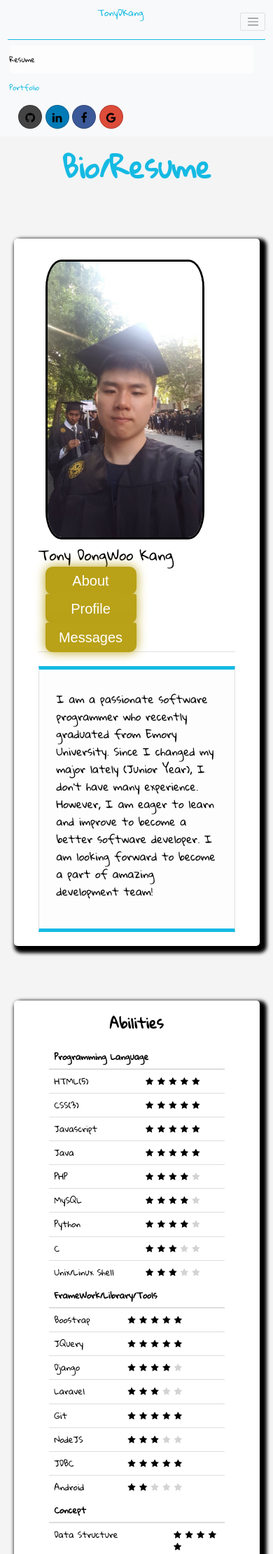
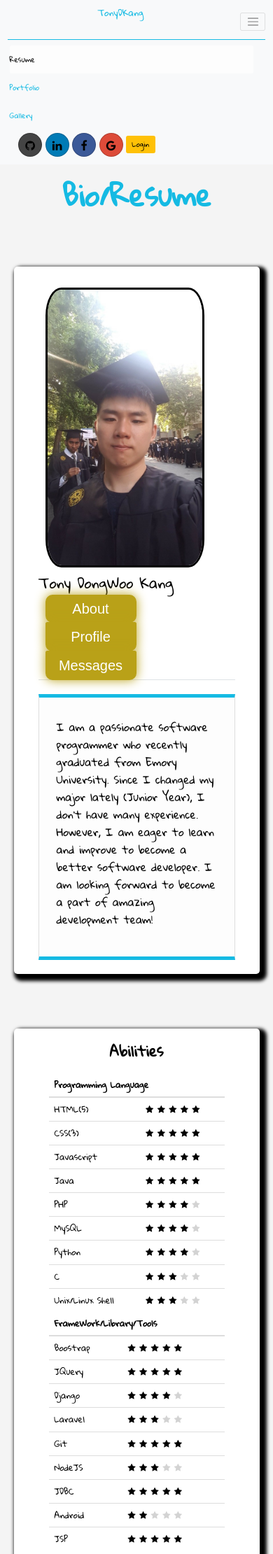
Before and after one commit to xhslrkd/blog, a Django app: page /resume/ in a window 390 px wide, after a click that opens the changed part; the page is wider, and only the part inside the window is pictured. Shown: the top 2221 px of that part at 70% size. Run offline with Django 3.2, Linux system fonts and the light colour scheme; some libraries are stand-ins or nearby versions.

Commit message:
gallery
created gallery as well as minor upgrdae

```diff
--- a/base/views.py
+++ b/base/views.py
@@ -3,6 +3,7 @@ from django.http import HttpResponseRedirect
 from django.shortcuts import render
 from django.core.mail import send_mail, BadHeaderError
 from base.forms import ContactForm
+from base.forms import SubscriberForm
 def index(request):
 	return render(request, 'index.html', {'title':'Home'})
 
@@ -11,6 +12,15 @@ def resume(request):
 
 def portfolio(request):
 	return render(request, 'portfolio.html', {'title':'Projects'})
+
+
+def gallery(request):
+	return render(request, 'gallery.html', {'title':'Gallery'})
+
+
+def log_in(request):
+	form = SubscriberForm()
+	return render(request, 'log_in.html', {'form': form, 'title': 'Subscriber Sign in/up'})
 
 def email(request):
 	if request.method == 'POST':
--- a/blog/settings.py
+++ b/blog/settings.py
@@ -37,8 +37,7 @@ INSTALLED_APPS = [
     'django.contrib.sessions',
     'django.contrib.messages',
     'django.contrib.staticfiles',
-	'base',
-	'crispy_forms',
+	'base'
 ]
 
 MIDDLEWARE = [
--- a/blog/urls.py
+++ b/blog/urls.py
@@ -27,6 +27,8 @@ urlpatterns = [
 	path('', views.index, name = 'home'),
 	path('resume/', views.resume, name = 'resume'),
 	path('portfolio/', views.portfolio, name = 'portfolio'),
-	path('email/', views.email, name = 'email')
+	path('email/', views.email, name = 'email'),
+	path('gallery/', views.gallery, name = 'gallery'),
+	path('log_in/', views.log_in, name='log_in')
 
 ] + static(settings.STATIC_URL, document_root=settings.STATIC_ROOT)
--- a/static/blog/styling.css
+++ b/static/blog/styling.css
@@ -385,3 +385,20 @@ nav > div a.nav-item.nav-link:focus
 .tab-content {
 	margin-top: 20px;
 }
+
+.gallery-container {
+    flex-direction: column;
+    background-color:black;
+   color: white;
+   justify-content:center;
+
+}
+
+.pick {
+    margin:10px;
+    border: 2px double white;
+}
+
+p {
+    display:inline-block;
+}
--- a/templates/base.html
+++ b/templates/base.html
@@ -67,25 +67,38 @@
   <div class="collapse navbar-collapse" id="navbarSupportedContent">
       <ul class="navbar-nav mr-auto">
           <li class="nav-item active">
-        <a class="nav-link" href="{% url 'resume' %}">Resume<span class="sr-only">(current)</span></a>
+              <a class="nav-link" href="{% url 'resume' %}">Resume<span class="sr-only"></span></a>
           </li>
           <li class="nav-item">
               <a class="nav-link" href="{% url 'portfolio' %}">Portfolio</a>
+          </li>
+          <li class="nav-item">
+              <a class="nav-link" href="{% url 'gallery' %}">Gallery</a>
           </li>
       </ul>
       <div class="my-2 my-lg-0">
           <li class="btn btn-social-icon btn-github">
               <a href="https://www.github.com/xhslrkd" target="_blank">
-			<span class="fa fa-github"></span></a>
+                  <span class="fa fa-github"></span>
+              </a>
           </li>
-	 	<li class="btn btn-social-icon btn-linkedin"> <a href="https://linkedin.com/in/tonydongwookang" target="_blank">
-			<span class="fa fa-linkedin"></span> </a>
+          <li class="btn btn-social-icon btn-linkedin">
+              <a href="https://linkedin.com/in/tonydongwookang" target="_blank">
+                  <span class="fa fa-linkedin"></span>
+              </a>
           </li>
-	 	<li class=" btn btn-social-icon btn-facebook"><a href="https://www.facebook.com/tony.d.kang.5" target="_blank">
-			<span class="fa fa-facebook"></span></a>
+          <li class=" btn btn-social-icon btn-facebook">
+              <a href="https://www.facebook.com/tony.d.kang.5" target="_blank">
+                  <span class="fa fa-facebook"></span>
+              </a>
           </li>
-	 	<li class=" btn btn-social-icon btn-google" data-toggle="modal" id="contact"><a href="{% url 'email' %}">
-			<span class="fa fa-google"></span></a>
+          <li class=" btn btn-social-icon btn-google" data-toggle="modal" id="contact">
+              <a href="{% url 'email' %}">
+                  <span class="fa fa-google"></span>
+              </a>
+          </li>
+          <li class=" btn btn-warning" data-toggle="modal" id="contact">
+              <a href="{% url 'log_in' %}">Login</a>
           </li>
       </div>
   </div>
--- a/templates/email.html
+++ b/templates/email.html
@@ -1,10 +1,9 @@
 {% extends 'base.html'%}
 {% load staticfiles %}
 {% block content%}
-{% load crispy_forms_tags %}
+{% import ContactForm%}
 <form method="post">
-{% csrf_token %}
-{% crispy form %}
+{% Contactform%}
     <div class="form-actions">
       <button type="submit">Send</button>
     </div>
--- a/templates/portfolio.html
+++ b/templates/portfolio.html
@@ -24,7 +24,8 @@
 				<p>Laravel PHP HTML5 CSS3 Javascript</p>
 			<p class="project-title">Description</p>
 			<p>For my Computer Science Practicum course, my team, which consisted of three people, made a mock property management website. It is an app that allows for a smooth interaction between landlords and tenants. People could sign up either as a landlord or a tenant. Functionalities include landlords requesting money and maintenance requests for tenants as well as simple password resetting through email and the website's contact information. This project was built with  Laravel, a PHP-based web framework.</p>
-			</div>
+			<a href="https://github.com/xhslrkd/awesomeprojectnumberone">Link to Github</a>
+            </div>
 			</div>
 
 	</div>
--- a/templates/resume.html
+++ b/templates/resume.html
@@ -24,7 +24,8 @@
 
 <!-- Tab panes -->
 <div class="tab-content">
-  <div class="tab-pane active" id="home" role="tabpanel">			<p>I am a passionate software programmer who recently graduated from Emory University. Since I changed my major lately (Junior Year), I don't have many experience. However, I am eager to learn and improve to become a better software developer. I am looking forward to become a part of amazing development team!
+  <div class="tab-pane active" id="home" role="tabpanel">
+    <p>I am a passionate software programmer who recently graduated from Emory University. Since I changed my major lately (Junior Year), I don't have many experience. However, I am eager to learn and improve to become a better software developer. I am looking forward to become a part of amazing development team!
 	  </p>	 </div>
   <div class="tab-pane" id="profile" role="tabpanel">				<dl>
 			<dt>Fast Learner</dt>
@@ -239,6 +240,16 @@
                             <span class="fa fa-star unchecked"></span>
                         </td>
                     </tr>
+                    <tr>
+                        <td>JSP</td>
+                        <td>
+                            <span class="fa fa-star"></span>
+                            <span class="fa fa-star"></span>
+                            <span class="fa fa-star"></span>
+                            <span class="fa fa-star"></span>
+                            <span class="fa fa-star"></span>
+                        </td>
+                    </tr>
                 </table>
 			</div>
 			<div class="col-md-4">
@@ -341,12 +352,26 @@
                     <h4>Timeline</h4>
                     <div class="row">
                         <div class="col-md-4">
+                            <strong>KGITBank</strong>
+                            <p>October 2019 - April 2020 (Continue)</p>
+                        </div>
+                        <div class="col-md-8">
+                            <strong>Complete course for Java Responsive Web Development</strong>
+                            <p>
+                                Six month traning course for Java Web Development. Topics are SQL, Java, Linux, Responsive Layout, JSP, and Spring Framework.
+                            </p>
+                            <p><span class="glyphicon glyphicon-flag"></span> Seoul Korea</p>
+                        </div>
+                    </div>
+                    <div class="row">
+                        <div class="col-md-4">
                             <strong>Emory University (Graduated)</strong>
                             <p>August 2016 - December 2018</p>
                         </div>
                         <div class="col-md-8">
                             <strong>Bachelor of Art in Computer Science</strong>
-							<p>Changed my major to computer science. The education was mainly Java-based programming. However, as I take the upper-classes, I also learned about SQL, PHP, C, assembly language, python, etc. The majority of topic was data structure where I have learned about different kinds of data structure and how to make them efficient, low cost.
+                            <p>
+                                Changed my major to computer science. The education was mainly Java-based programming. However, as I take the upper-classes, I also learned about SQL, PHP, C, assembly language, python, etc. The majority of topic was data structure where I have learned about different kinds of data structure and how to make them efficient, low cost.
                             </p>
                             <p><span class="glyphicon glyphicon-flag"></span> Atlanta, Georgia</p>
                         </div>
@@ -369,7 +394,8 @@
                         </div>
                         <div class="col-md-8">
                             <strong>Bachelor of art in International Relations</strong>
-							<p>Pursued education until I took two years of a leave of absence for mandatory military duty.
+                            <p>
+                                Pursued education until I took two years of a leave of absence for mandatory military duty.
                             </p>
                             <p><span class="glyphicon glyphicon-flag"></span> Atlanta, Georgia</p>
                         </div>
@@ -381,7 +407,8 @@
                         </div>
                         <div class="col-md-8">
                             <strong>Student</strong>
-							<p>Received general education and participated in many extra-curricular activities.
+                            <p>
+                                Received general education and participated in many extra-curricular activities.
                             </p>
                             <p><span class="glyphicon glyphicon-flag"></span> Coconut Creek, Florida</p>
                         </div>
```
Also changed, not shown: base/forms.py (+5 -3 lines), base/models.py (+8 -0 lines), templates/gallery.html (added, +22 -0 lines), templates/log_in.html (added, +10 -0 lines), base/migrations/0008_auto_20191206_1310.py (added). Lines whose indentation alone changed are shown as unchanged.
